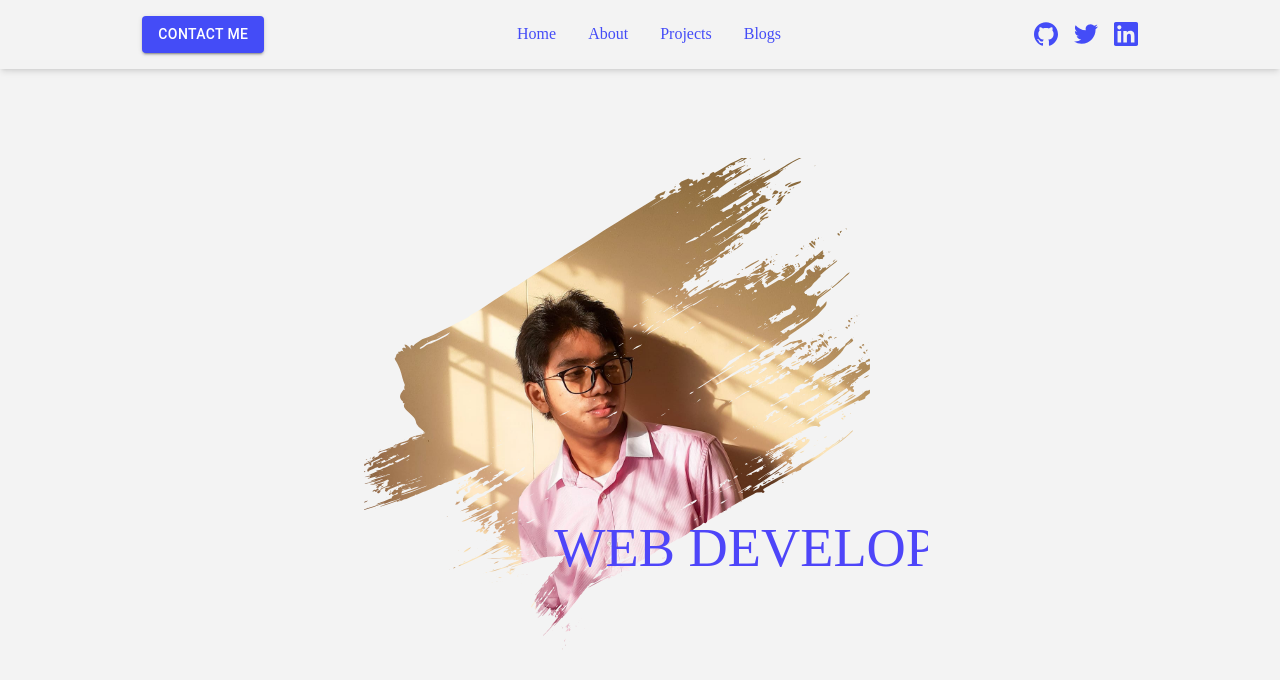
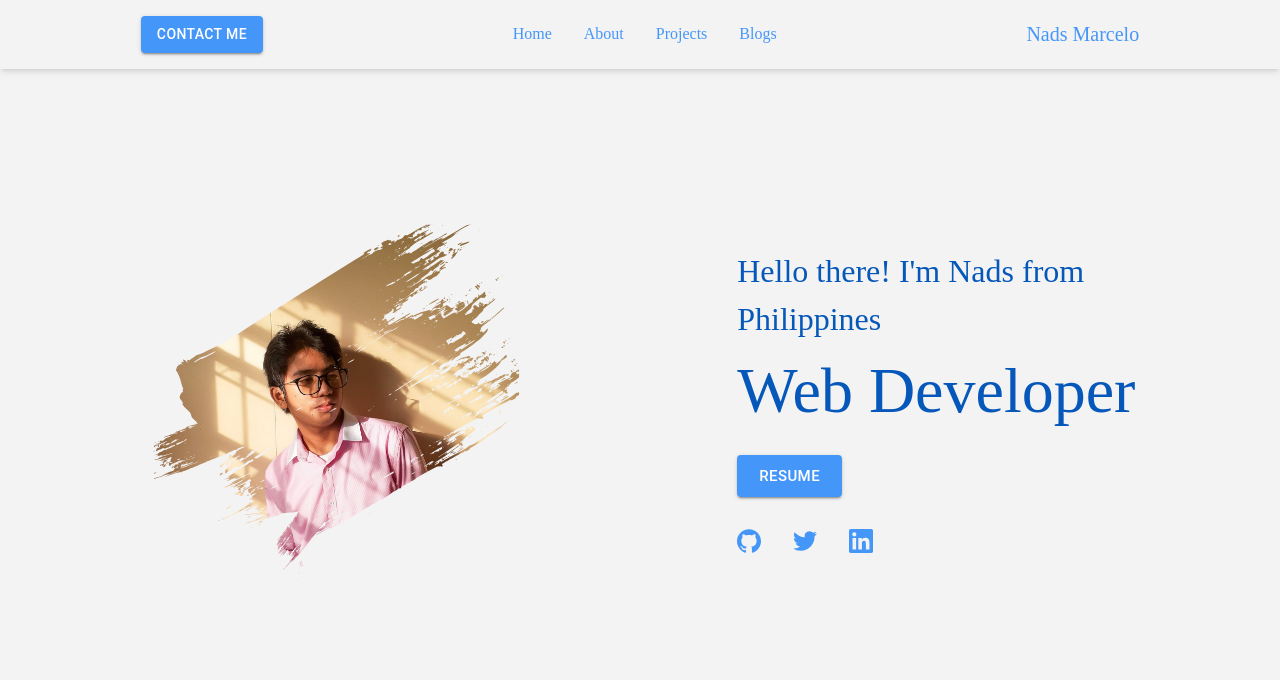
Before and after one commit to NADS-PROGRAMMER/Portfolio-Website, a React (Create React App) app: page / in a window 1280 px wide. Shown: the top 680 px of the page. Built offline with nearby package versions, Linux system fonts and the light colour scheme.

Commit message:
CHANGED the photo of the Homepage and layout

```diff
--- a/src/App.js
+++ b/src/App.js
@@ -7,6 +7,9 @@ const myTheme = createTheme({
     primary: {
       main: '#444CF7',
     },
+    secondary: {
+      main: '#4596F9'
+    }
   },
 });
 
--- a/src/Pages/Home.jsx
+++ b/src/Pages/Home.jsx
@@ -1,32 +1,37 @@
-import React, {useEffect, useState} from 'react'
+import React from 'react'
 import Button from '@mui/material/Button';
 import useMediaQuery from '@mui/material/useMediaQuery';
 import {ReactComponent as MainLogo} from '../assets/logos/MainLogo.svg'
 import Socials from '../components/Socials'
 
 function Home() {
-    const matches = useMediaQuery('(min-width:768px)');
-
 
     return (
-       <main className="min-h-screen flex flex-col justify-center items-center p-[4.5rem_0rem] gap-[1rem]">
+       <main className="min-h-screen flex flex-col justify-center items-center p-[4.5rem_0rem] gap-[2rem] md:flex-row md:justify-evenly">
+
+           {/* Hero */}
+            <section className="order-2 flex flex-col items-center md:order-1 md:items-start ">
+
+                <span className="text-[1.5rem] font-[Poppins] text-center text-portfolio-tertiary font-normal md:text-left sm:text-[2rem] max-w-[23ch]">Hello there! I'm Nads from Philippines</span>
+
+                <h1 className="text-[3rem] text-portfolio-tertiary sm:text-[4rem]">Web Developer</h1>
+
+                <Button
+                    size="large"
+                    sx={{
+                        marginTop: '1rem'
+                    }}
+                    color="secondary"
+                    variant="contained">
+                    Resume
+                </Button>
+
+                <Socials className="flex gap-[2rem] mt-[2rem]"/>
+            </section>
 
            <section className="w-full md:w-max h-max flex flex-col items-center justify-center">
-                <MainLogo className="w-full max-w-[36rem] 2xl:max-w-[46rem] h-max"/>
+                <MainLogo className="w-full max-w-[26rem] 2xl:max-w-[36rem] h-max"/>
            </section>
-
-            { !matches && <Button
-            sx={{
-                bgcolor: '#444CF7',
-                '&:hover': {
-                    backgroundColor: '#5760fd'
-                }
-            }}
-            variant="contained">
-              Contact Me
-          </Button> }
-
-          <Socials className="md:hidden flex gap-[2rem]"/>
        </main>
     )
 }
--- a/src/components/Navbar.jsx
+++ b/src/components/Navbar.jsx
@@ -9,10 +9,10 @@ function Navbar() {
     const matches = useMediaQuery('(min-width:768px)');
 
     const NavLinks = [
-        {link: <NavLink className="font-[Poppins] text-portfolio-primary" routePath="/" text="Home"/>},
-        {link: <NavLink className="font-[Poppins] text-portfolio-primary" routePath="/" text="About"/>},
-        {link: <NavLink className="font-[Poppins] text-portfolio-primary" routePath="/" text="Projects"/>},
-        {link: <NavLink className="font-[Poppins] text-portfolio-primary" routePath="/" text="Blogs"/>},
+        {link: <NavLink className="nav-links link-hover" routePath="/" text="Home"/>},
+        {link: <NavLink className="nav-links link-hover" routePath="/" text="About"/>},
+        {link: <NavLink className="nav-links link-hover" routePath="/" text="Projects"/>},
+        {link: <NavLink className="nav-links link-hover" routePath="/" text="Blogs"/>},
     ]
 
     // lg:p-[2rem_13.25rem]
@@ -21,7 +21,7 @@ function Navbar() {
 
           { matches &&
           <Button
-            color="primary"
+            color="secondary"
             variant="contained">
               Contact Me
           </Button> }
@@ -36,7 +36,8 @@ function Navbar() {
               }
           </ul>
 
-         <Socials className="hidden md:flex gap-[1rem]"/>
+         <span className="text-portfolio-secondary text-xl">Nads Marcelo</span>
+         {/* <Socials className="hidden md:flex gap-[1rem]"/> */}
 
         <svg className="md:hidden social block h-[2rem] w-[2rem] ml-auto">
               <MenuIcon  text="primary"/>
--- a/src/index.css
+++ b/src/index.css
@@ -15,9 +15,24 @@ body {
 }
 
 .link-hover {
-  @apply relative after:content-[''] after:bg-white after:h-[.1rem] after:absolute after:w-full after:hidden hover:after:block transition-all;
+  @apply relative after:content-[''] after:bg-portfolio-tertiary after:h-[.1rem] after:absolute after:w-full after:hidden hover:after:block transition-all;
 }
 
 .social path {
-  @apply fill-portfolio-primary;
+  @apply fill-portfolio-secondary;
 }
+
+.social:hover path {
+  @apply fill-portfolio-tertiary;
+}
+
+.wave {
+  @apply absolute bottom-0 object-fill;
+}
+.wave path {
+  @apply absolute h-[2rem];
+}
+
+.nav-links {
+  @apply font-[Poppins] text-portfolio-secondary hover:text-portfolio-tertiary;
+}
--- a/tailwind.config.js
+++ b/tailwind.config.js
@@ -7,6 +7,8 @@ module.exports = {
 
       colors: {
         'portfolio-primary': '#444CF7',
+        'portfolio-secondary': '#4596F9',
+        'portfolio-tertiary': '#0657BA',
         'portfolio-bg': '#F3F3F3'
       }
     },
```
Also changed, not shown: src/assets/logos/MainLogo.svg.
